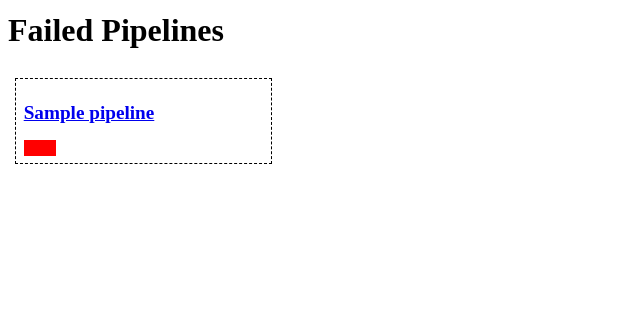
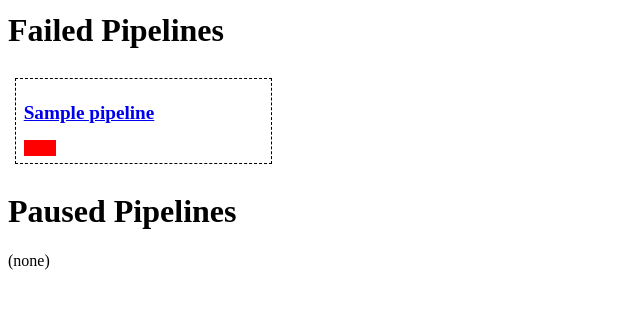
Before and after one commit to moritz/gomon, a Flask app: template app/templates/index.html in a window 1280 px wide. Shown: the part 229-538 px from the top of the page, without its empty margins (0-640 px from the left). Run offline with Flask 2, Linux system fonts and the light colour scheme; the template is opened without the code that fills it: most values are stand-ins (such as "Sample title", 1, 10 or a date in 2020).

Commit message:
Move paused pipelines into their own report

```diff
--- a/app/templates/index.html
+++ b/app/templates/index.html
@@ -11,24 +11,31 @@
         </div>
     </div>
 {% endmacro %}
+
+{% macro render_pipeline_group(pipelines, last_completed=0) %}
+<div class="pipeline-group">
+{% for pipeline in pipelines %}
+    {{ render_pipeline(pipeline, last_completed) }}
+{% endfor %}
+{% if not pipelines %}
+<p class="pipeline-group-empty">(none)</p>
+{% endif %}
+</div>
+{% endmacro %}
+
 <html>
   <head>
     <title>Go CD Status -- gomon</title>
     <link rel="stylesheet" type="text/css" href="/static/style.css" />
   </head>
   <body>
-      <h1>Unreleased Pipelines</h1>
-       <div class="pipeline-group">
-       {% for pipeline in unreleased %}
-           {{ render_pipeline(pipeline, 1) }}
-       {% endfor %}
-       </div>
+      <h1 id="unreleased">Unreleased Pipelines</h1>
+       {{ render_pipeline_group(unreleased, 1) }}
 
-      <h1>Failed Pipelines</h1>
-       <div class="pipeline-group">
-       {% for pipeline in failed %}
-           {{ render_pipeline(pipeline) }}
-       {% endfor %}
-       </div>
+      <h1 id="failed">Failed Pipelines</h1>
+       {{ render_pipeline_group(failed, 0) }}
+
+       <h1 id="paused">Paused Pipelines</h1>
+       {{ render_pipeline_group(paused, 0) }}
   </body>
 </html>
--- a/app/views.py
+++ b/app/views.py
@@ -10,6 +10,7 @@ def index():
     return render_template('index.html',
                 unreleased=model.unreleased[:8],
                 failed=model.failed[:8],
+                paused=model.paused[:8],
                 base_url=config()['goserver']['url'],
     )
 
--- a/gomon/model.py
+++ b/gomon/model.py
@@ -15,15 +15,16 @@ class PipelineCollection:
         self.pipelines = pipelines
         self.unreleased = self._filter_unreleased()
         self.failed = self._filter_failed()
+        self.paused = [ p for p in self.pipelines.values() if p['paused'] ]
 
     def _filter_unreleased(self):
-        unreleased = [ p for p in self.pipelines.values() if p['successfull_incomplete_runs'] ]
+        unreleased = [ p for p in self.pipelines.values() if p['successfull_incomplete_runs'] and not p['paused'] ]
         now = int(datetime.now().timestamp()) * 1000
         unreleased.sort(key=lambda p: (-p['successfull_incomplete_runs'], -(p['last_timestamp'] - (p['last_timestamp_completed'] or 0))))
         return unreleased
 
     def _filter_failed(self):
-        failed = [ p for p in self.pipelines.values() if p['result'] == 'failed' ]
+        failed = [ p for p in self.pipelines.values() if p['result'] == 'failed' and not p['paused'] ]
         return failed
 
 def last_timestamp(runs):
```
Also changed, not shown: README.md.
